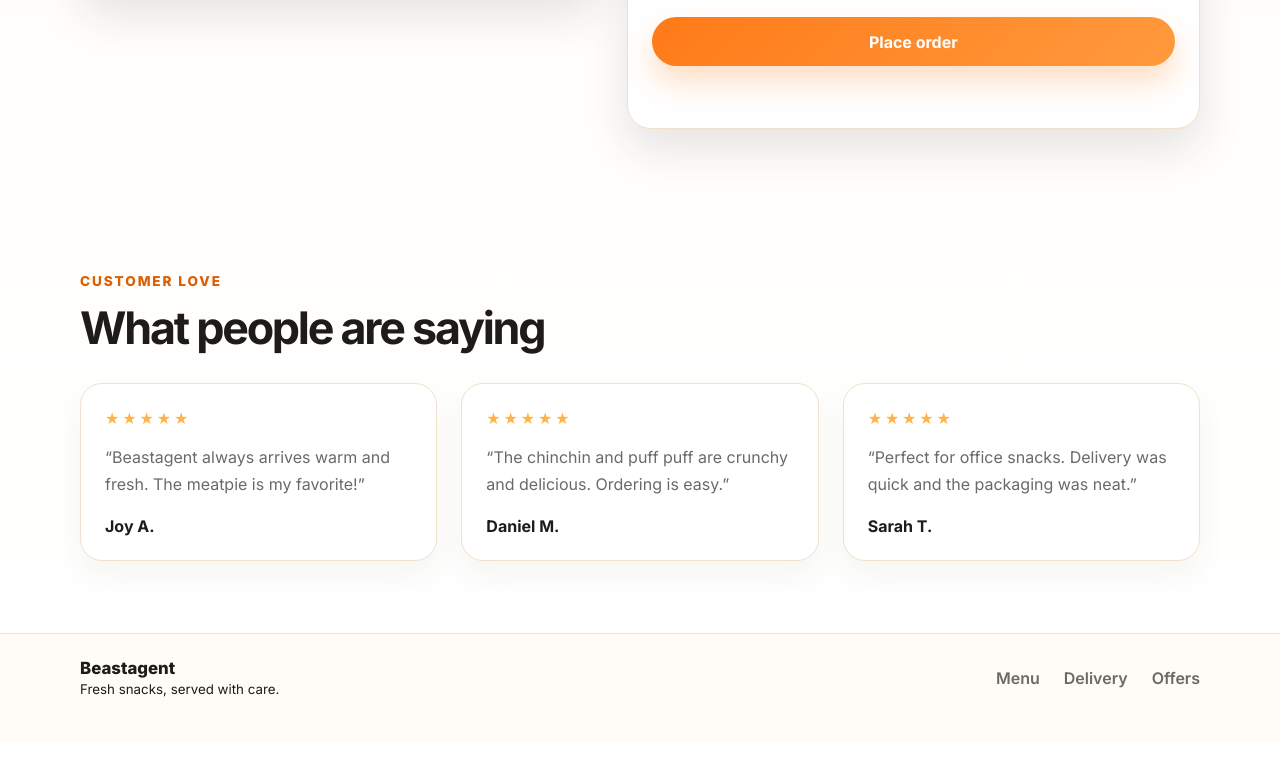
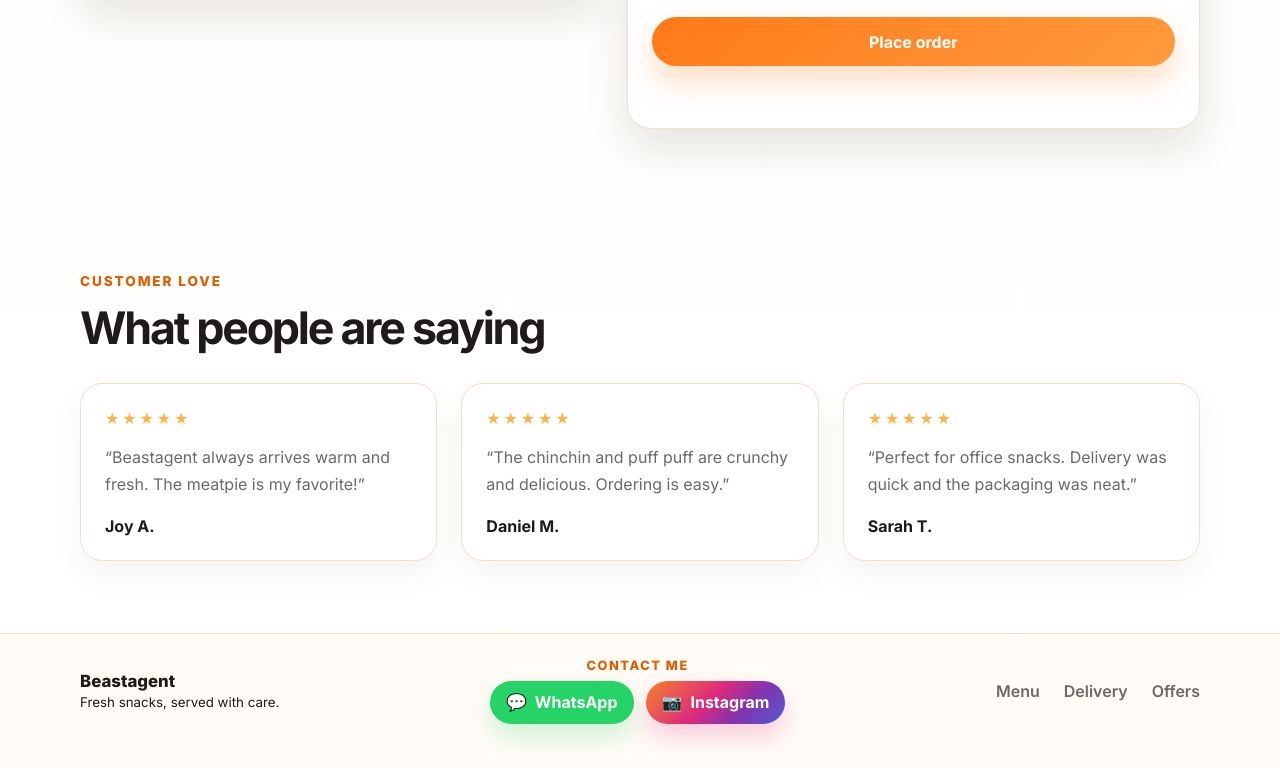
Before and after one commit to adesolapeter123-rgb/beastagent, a plain HTML site: page index.html in a window 1280 px wide. Shown: the part 2597-3365 px from the top of the page. Before the commit the page ends 3339 px from the top, so only its background shows below. Drawn offline with Linux system fonts and the light colour scheme; no server answers.

Commit message:
Update website contact links and button effects

```diff
--- a/index.html
+++ b/index.html
@@ -217,6 +217,33 @@
           <p class="brand-name">Beastagent</p>
           <small>Fresh snacks, served with care.</small>
         </div>
+
+        <div class="footer-contacts">
+          <p class="contact-label">Contact me</p>
+          <div class="social-links">
+            <a
+              class="social-link whatsapp"
+              href="https://wa.me/2348078244793?text=Hello%20Peter%2C%20I%20want%20to%20chat%20with%20you."
+              target="_blank"
+              rel="noopener noreferrer"
+              aria-label="Chat on WhatsApp"
+            >
+              <span class="social-icon" aria-hidden="true">💬</span>
+              <span>WhatsApp</span>
+            </a>
+            <a
+              class="social-link instagram"
+              href="https://www.instagram.com/peter___shadow/"
+              target="_blank"
+              rel="noopener noreferrer"
+              aria-label="Visit Instagram"
+            >
+              <span class="social-icon" aria-hidden="true">📷</span>
+              <span>Instagram</span>
+            </a>
+          </div>
+        </div>
+
         <div class="footer-links">
           <a href="#menu">Menu</a>
           <a href="#delivery">Delivery</a>
--- a/styles.css
+++ b/styles.css
@@ -34,6 +34,26 @@ a {
 
 button {
   font: inherit;
+  transition: transform 0.15s ease, box-shadow 0.15s ease, background-color 0.15s ease,
+    border-color 0.15s ease, color 0.15s ease;
+}
+
+button:active,
+.primary-btn:active,
+.secondary-btn:active,
+.qty-btn:active,
+.add-btn:active {
+  transform: translateY(2px) scale(0.985);
+  box-shadow: inset 0 3px 8px rgba(31, 41, 55, 0.18);
+}
+
+button:focus-visible,
+.primary-btn:focus-visible,
+.secondary-btn:focus-visible,
+.qty-btn:focus-visible,
+.add-btn:focus-visible {
+  outline: 3px solid rgba(255, 122, 24, 0.35);
+  outline-offset: 2px;
 }
 
 .container {
@@ -664,6 +684,67 @@ button {
   gap: 20px;
 }
 
+.footer-contacts {
+  display: flex;
+  flex-direction: column;
+  align-items: center;
+  gap: 8px;
+}
+
+.contact-label {
+  margin: 0;
+  font-size: 0.8rem;
+  font-weight: 800;
+  letter-spacing: 0.12em;
+  text-transform: uppercase;
+  color: var(--primary-dark);
+}
+
+.social-links {
+  display: flex;
+  flex-wrap: wrap;
+  justify-content: center;
+  gap: 12px;
+}
+
+.social-link {
+  display: inline-flex;
+  align-items: center;
+  gap: 8px;
+  padding: 0.7rem 1rem;
+  border-radius: 999px;
+  font-weight: 700;
+  transition: transform 0.15s ease, box-shadow 0.15s ease, filter 0.15s ease;
+}
+
+.social-link:hover {
+  transform: translateY(-1px);
+  filter: brightness(1.02);
+}
+
+.social-link:active {
+  transform: translateY(2px) scale(0.985);
+}
+
+.social-link.whatsapp {
+  background: #25d366;
+  color: #ffffff;
+  box-shadow: 0 12px 24px rgba(37, 211, 102, 0.22);
+}
+
+.social-link.instagram {
+  background: linear-gradient(135deg, #f58529, #dd2a7b 45%, #8134af 70%, #515bd4);
+  color: #ffffff;
+  box-shadow: 0 12px 24px rgba(221, 42, 123, 0.22);
+}
+
+.social-icon {
+  display: inline-flex;
+  align-items: center;
+  justify-content: center;
+  font-size: 1.05rem;
+}
+
 .footer-links {
   display: flex;
   gap: 24px;
```
